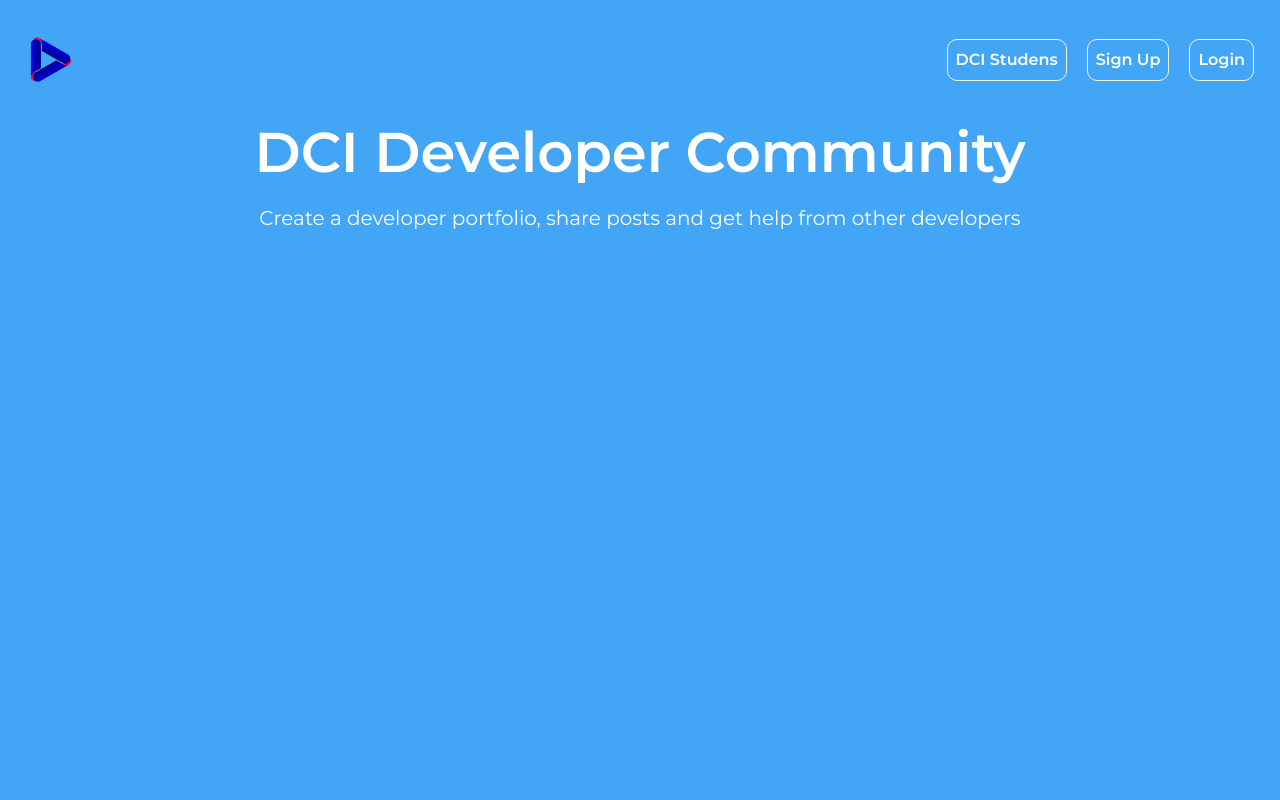
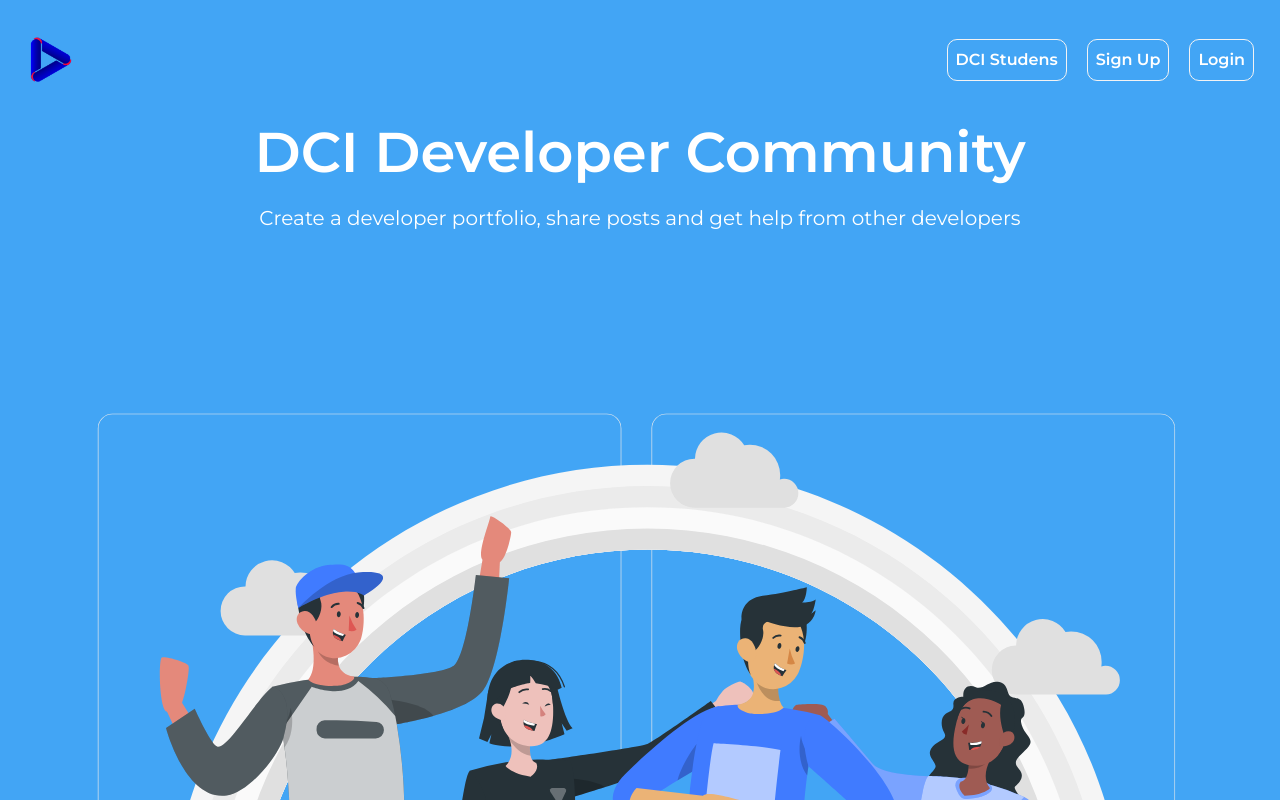
Before and after one commit to Abdelhamed1996/DDC, a React (Create React App) app in the folder client/: page / in a window 1280 px wide. Shown: the top 800 px of the page. Built offline with nearby package versions, Linux system fonts and the light colour scheme; no server answers.

Commit message:
added illustration

```diff
--- a/client/src/App.css
+++ b/client/src/App.css
@@ -75,7 +75,9 @@ body {
     padding: 0rem 2rem 0rem 2rem;
 }
 
-
+.LP_I{
+    width: 100vw;
+}
 
 .text-center {
     margin: auto;
--- a/client/src/components/layout/Landing.js
+++ b/client/src/components/layout/Landing.js
@@ -1,5 +1,6 @@
 import React from 'react';
 import {connect} from 'react-redux'
+import Src from '../../images/Ethnic friendship-rafiki.svg'
 
 export const Landing = (props) => {
 
@@ -10,6 +11,7 @@ export const Landing = (props) => {
         <>
             <div className="text text-center text-white display-4 font-weight-bold">DCI Developer Community</div>
             <p className="p-text text-center text-white mt-3 mar-5hv">Create a developer portfolio, share posts and get help from other developers</p>
+            <img src={Src} className="LP_I"/>
         </>
     );
 }
```
Also changed, not shown: client/src/images/Ethnic friendship-rafiki.svg (added), client/src/images/group.jpeg (added).
